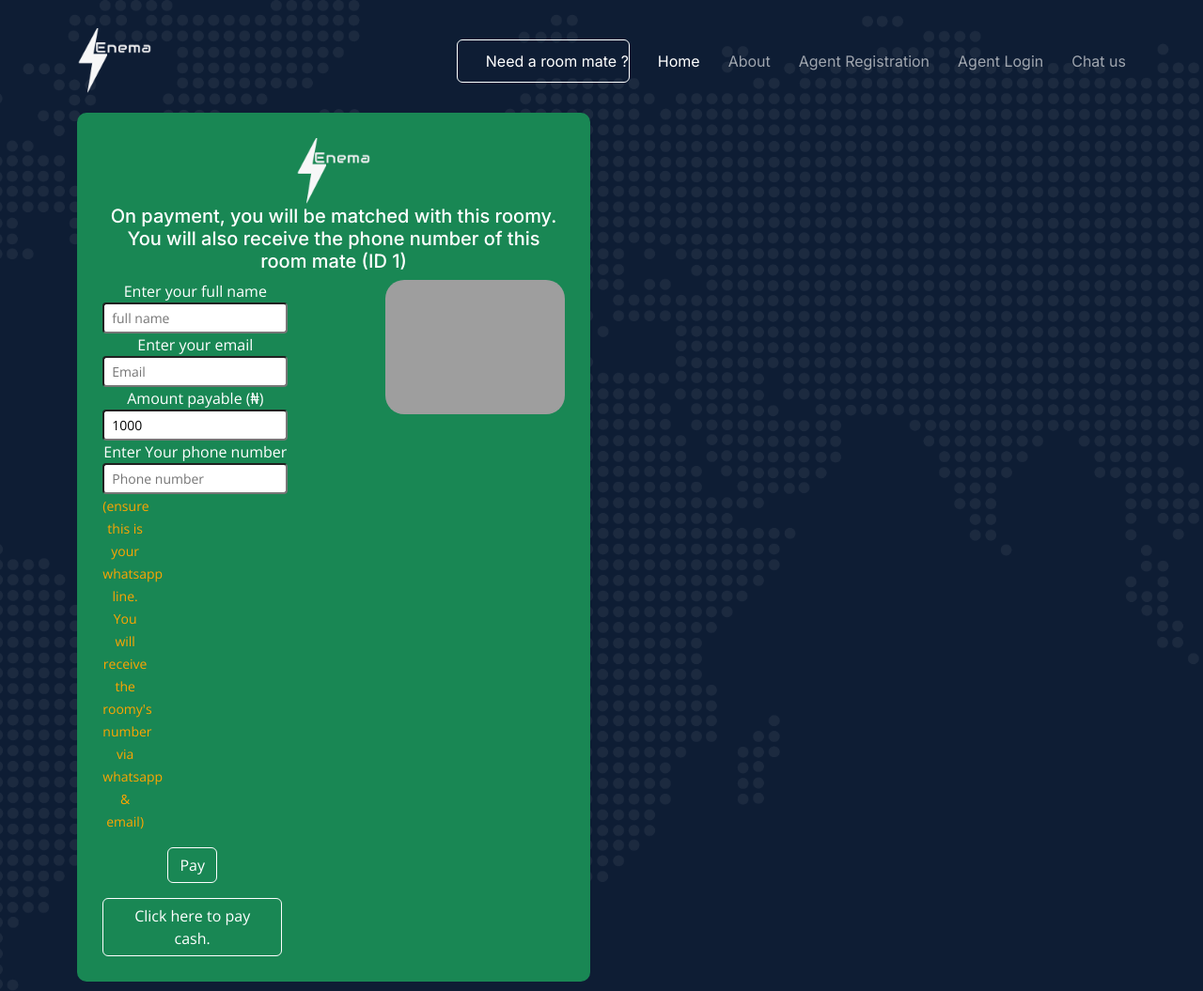
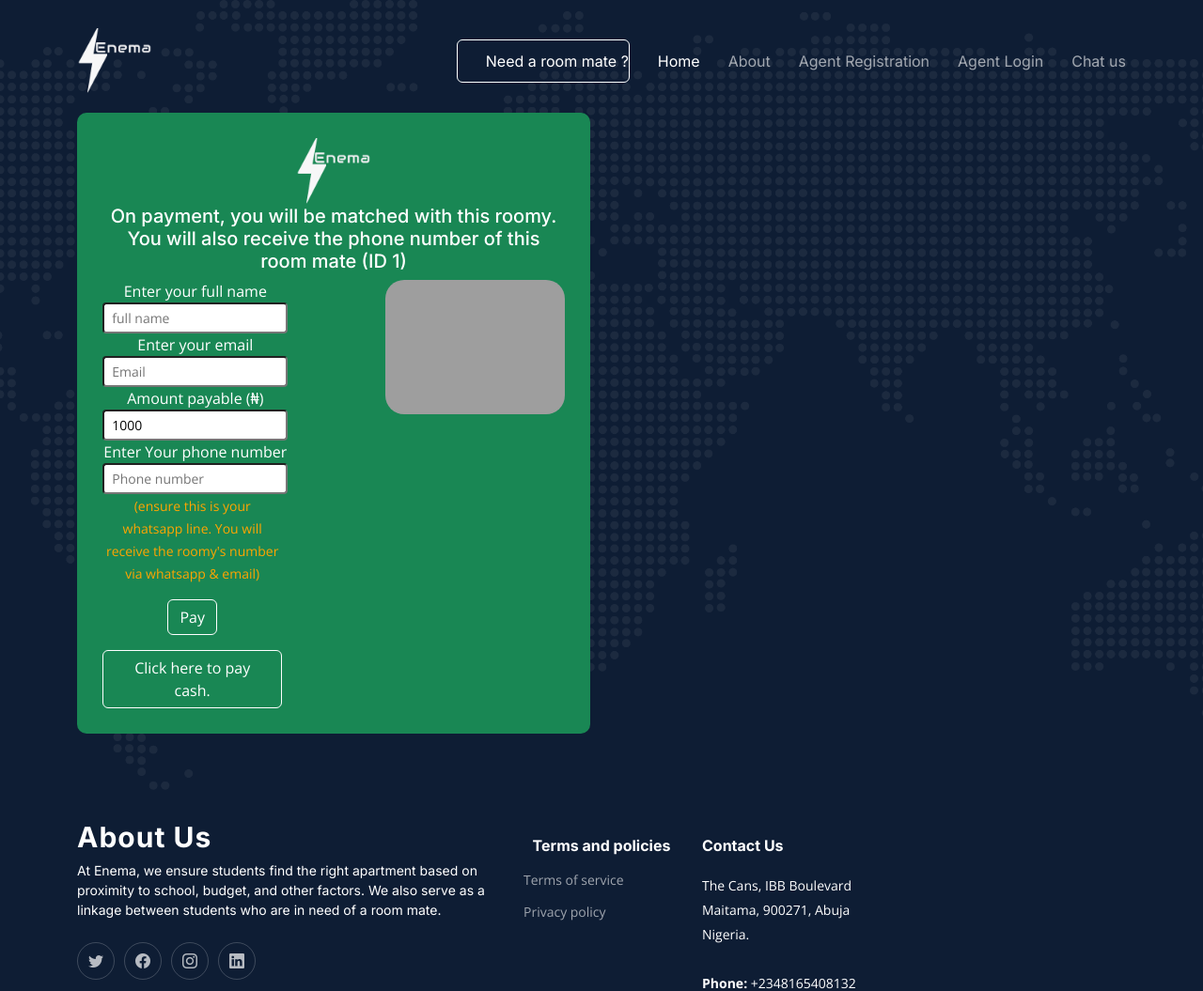
Before and after one commit to Unekwu001/newpro, a Django app: page /pay/1/ in a window 1280 px wide. Shown: the top 1055 px of the page at 94% size. Run offline with Django 4.2, Linux system fonts and the light colour scheme; tables that the repository leaves empty hold one stand-in row (values such as "Sample post"); some libraries are stand-ins or nearby versions; grey boxes are pictures that could not be loaded.

Commit message:
quick fix

```diff
--- a/enema/templates/pay.html
+++ b/enema/templates/pay.html
@@ -50,12 +50,17 @@
 			<label data-aos="fade-up">Enter Your phone number
 			<input class="form-control-sm" data-aos="fade-up" type="number"placeholder="Phone number" name="phone"id="phone">
 			</label><br>
-			<small style="color:orange;">(ensure this is your whatsapp line. You will receive the roomy's number via
-			 whatsapp & email)
-			 </small>
+
 		    </div>
 
-		<div>
+
+		<div class="col-12">
+		 	<div class="col-12">
+		    	<small style="color:orange;">(ensure this is your whatsapp line. You will receive the roomy's number via
+			 whatsapp & email)</small>
+		    	</div>
+
+
 		<button class="btn btn-success mt-3" type="submit" onclick="validate(event)" style="border-color:white;">
 			Pay
 		</button>
--- a/enema/templates/payment.html
+++ b/enema/templates/payment.html
@@ -21,7 +21,7 @@ value: "{{phone}}"
 },
 callback: function(response){
 alert('success. transaction ref is ' + response.reference);
-window.location.replace("https://api.whatsapp.com/send/?phone=2348165408132&text=Hello%2C+I%E2%80%99m+interested+in+speaking+with+this+roomy+with+ID+{{roomate.id}}+https%3A%2F%2Fweb-production-ee0e.up.railway.app%2Fhome%2Fselectschool%2Froomates%2FFPN%2F&type=phone_number&app_absent=0+my+payment+has+been+made.+Here+are+my+details+:+Name:{{fullname}}+Phone:{{phone}}+Email:{{email}}+Amount+paid:{{amount}}");
+window.location.replace("https://api.whatsapp.com/send/?phone=2348165408132&text=Hello%2C+I%E2%80%99m+interested+in+speaking+with+this+roomy+with+ID+{{roomate.id}}+my+payment+has+been+made.+Here+are+my+details+:+Name:{{fullname}}+Phone:{{phone}}+Email:{{email}}+Amount+paid:{{amount}}+https%3A%2F%2Fweb-production-ee0e.up.railway.app%2Fhome%2Fselectschool%2Froomates%2FFPN%2F&type=phone_number&app_absent=0");
 },
 onClose: function(){
 alert('window closed');
```
